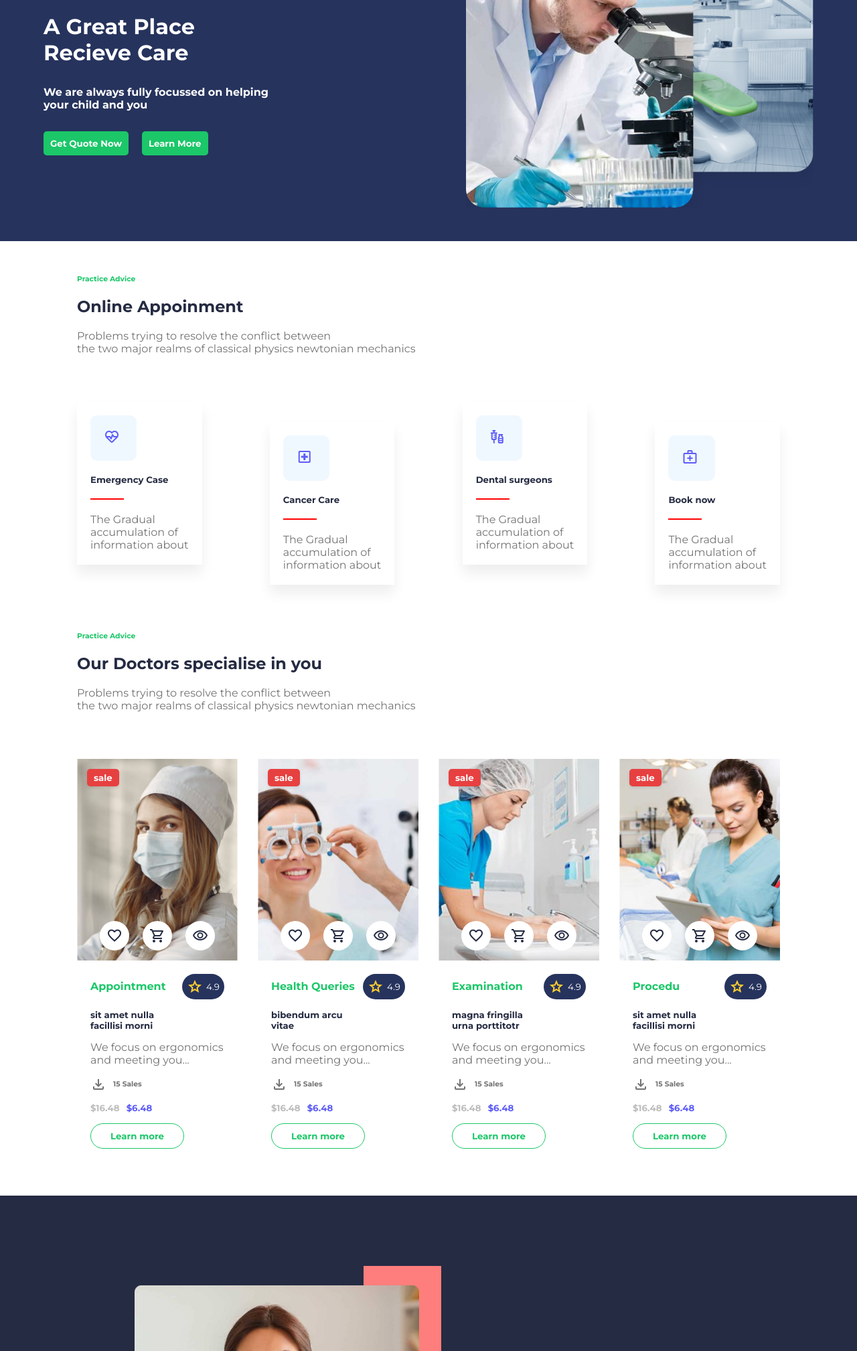
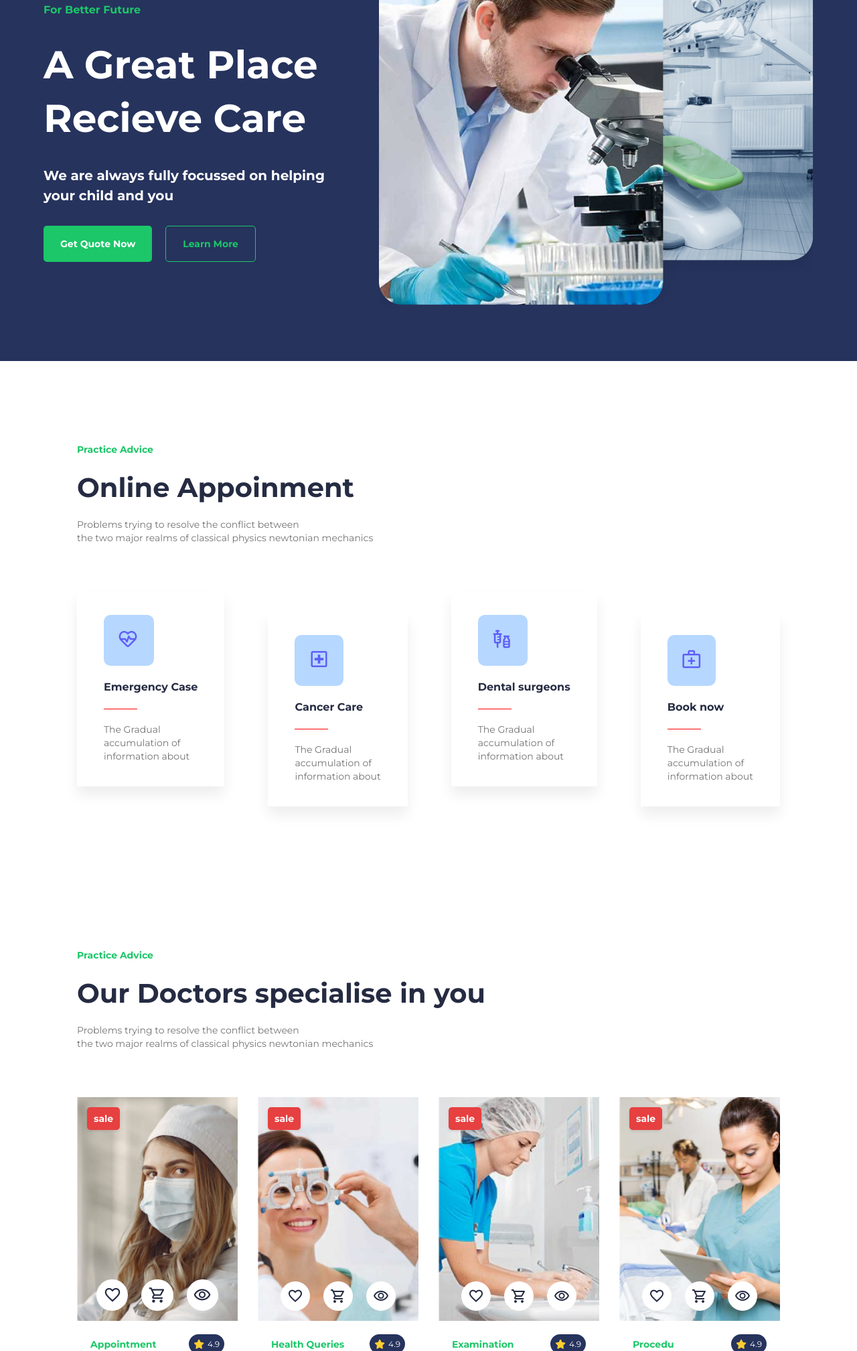
Before and after one commit to Arjunppp/HTML_CSS_PROJECT_2, a plain HTML site: page index.html in a window 1280 px wide. Shown: the part 240-2257 px from the top of the page at 67% size. Drawn offline with nearby package versions, Linux system fonts and the light colour scheme.

Commit message:
Font corrections for forst three page complted

```diff
--- a/CSS/styles.css
+++ b/CSS/styles.css
@@ -14,12 +14,14 @@
     max-width: 1050px;
     margin: 0 auto;
 }
+
 .container2 {
     max-width: 1150px;
     margin: 0 auto;
 }
+
 .btn_common {
-    padding: 10px;
+    padding: 15px 25px;
     border: none;
     cursor: pointer;
     background-color: #1BC768;
@@ -29,40 +31,68 @@
     align-items: center;
     justify-content: center;
     gap: 10px;
+    font-size: 14px;
+    line-height: 22px;
 
 }
-.sec-cntnr
-{
+
+.material-symbols-outlined.md-14 {
+    font-size: 14px;
+}
+
+.sec-cntnr {
     display: flex;
     flex-direction: column;
     gap: 70px;
-    padding: 50px 0;
+    padding: 120px 0;
 }
 
-.sec-hd
-{
+.sec-hd {
     display: flex;
     flex-direction: column;
     gap: 20px;
     color: #26335D;
 
 }
-.sec-hd h6
-{
+
+.sec-hd h6 {
     color: #1BC768;
+    font-size: 14px;
+    line-height: 24px;
+    font-weight: 700;
 }
-.sec-hd h2 , .sec-1-bdy-itm h5
-{
+
+.sec-hd h2 {
     color: #252B42;
+    font-size: 40px;
+    font-weight: 700;
+    line-height: 50px;
 
 }
-.sec-hd p ,.sec-1-bdy-itm p
-{
 
-    color:#737373;
+.sec-hd p {
+
+    color: #737373;
+    font-size: 14px;
+    font-weight: 400;
+    line-height: 20px;
 
 
 }
+
+.sec-1-bdy-itm h5 {
+    color: #252B42;
+    font-size: 16px;
+    line-height: 24px;
+
+}
+
+.sec-1-bdy-itm p {
+    color: #737373;
+    font-size: 14px;
+    line-height: 20px;
+}
+
 /* Header  section styling */
 header,
 .bnr {
@@ -78,22 +108,31 @@ header,
     padding: 2% 0;
 }
 
+.nav-bar>h3:hover,
+.nav-bar>ul>li>a:hover {
+    color: #1BC678;
+}
+
+
 .nav-bar ul {
     display: flex;
     list-style: none;
     flex: 1;
-    gap: 2%;
+    gap: 5%;
 }
 
 .nav-bar ul li a {
     text-decoration: none;
+    font-size: 14px;
+    font-weight: 700;
+    line-height: 24px;
 }
 
 .Hdr-btn {
     display: flex;
     align-items: center;
     padding-right: 30px;
-    gap: 15px;
+    gap: 45px;
 }
 
 
@@ -101,249 +140,341 @@ header,
     background: transparent;
 }
 
+.btn_common:hover {
+    background-color: white;
+    color: #1BC678;
+}
+
+.btn-login:hover {
+    color: #1BC678;
+    background: transparent;
+}
+
+.btn_common:hover>span {
+    background-color: white;
+    color: #1BC678;
+}
+
+.nav-bar h3 {
+    font-weight: 700;
+    font-size: 24px;
+    line-height: 32px;
+
+}
+
 /* Styling for banner container */
 
 .bnr_cntnr {
     display: flex;
     justify-content: space-between;
-    padding: 50px 0;
+    padding: 84px 0;
 }
 
 .bnr_img {
-    display: flex;
-    justify-content: flex-end;
-    align-items: center;
-    padding-left: 30px;
+
+
+    flex: 1;
+    height: 120%;
 }
 
-.bnr_img img {
-    width: 80%;
-
-}
 
 .bnr_cntnt {
     display: flex;
     flex-direction: column;
     justify-content: center;
     gap: 30px;
+    flex: 1;
 }
 
 .bnr_cntnt_btn {
     display: flex;
     gap: 20px;
 }
+
+.bnr_cntnt h5 {
+    font-size: 16px;
+    line-height: 24px;
+    font-weight: 700;
+    color: #1BC768;
+}
+
+.bnr_cntnt h1 {
+
+    font-size: 58px;
+    line-height: 80px;
+    font-weight: 700;
+
+}
+
+.bnr_cntnt h4 {
+
+    font-size: 20px;
+    line-height: 30px;
+    font-weight: 700;
+
+
+}
+
+.btn_common.bnr-btn {
+    background-color: transparent;
+    border: 1px solid #1BC768;
+    color: #1BC768;
+}
+
+.btn_common.bnr-btn:hover {
+    border: 1px solid #fff;
+    color: #fff;
+}
+
 /* Section-1 styling begins here */
 
-.sec-1-bdy
-{
+.sec-1-bdy {
     display: flex;
     gap: 10px;
     justify-content: space-between;
 
 }
-.sec-1-bdy-itm
-{
+
+.sec-1-bdy-itm {
     display: flex;
     flex-direction: column;
     gap: 20px;
-    padding: 20px;
-  box-shadow: 0px 13px 19px 0px #00000012;
+    padding: 35px 40px;
+    box-shadow: 0px 13px 19px 0px #00000012;
 
 
 
 }
 
-.sec-1-bdy-itm:hover{
+.sec-1-bdy-itm:hover {
     background-color: #1BC768;
+
 }
 
 
 
-.sec-1-bdy-itm-4 ,.sec-1-bdy-itm-2
-{
+
+
+.sec-1-bdy-itm-4,
+.sec-1-bdy-itm-2 {
     position: relative;
     top: 30px;
 }
 
-.sec-1-bdy-itm-icn
-{
-    background-color: aliceblue;
+.sec-1-bdy-itm-icn {
+    background-color: #B6D7FF;
+
     border-radius: 10px;
     border: none;
-    padding: 20px;
-    width: 20%;
-
+    padding: 20px 20px;
+    width: 25%;
 }
 
-.hrzntl-rule
-{
+.hrzntl-rule {
     width: 50px;
-    height: 2px;
+    height: 1px;
     background-color: red;
     border: none;
 }
 
 
 
-.sec-1-bdy-itm-icn *
-{
+.sec-1-bdy-itm-icn * {
     color: #5D5DF9;
 
+}
+
+.sec-1-bdy-itm:hover>.sec-1-bdy-itm-icn,
+.sec-1-bdy-itm:hover>.hrzntl-rule {
+    background-color: white;
+}
+
+.sec-1-bdy-itm:hover>h5,
+.sec-1-bdy-itm:hover>p {
+    color: white;
+}
+
+.material-symbols-outlined.sec-1-icon {
+    font-size: 32px;
 }
 
 /* section-1 ends here */
 /* section-2 begins here */
 
-.sec-2-bdy
+.material-symbols-outlined.fnt-27
 {
+    font-size: 27px;
+}
+.sec-2-bdy {
     display: grid;
 
-    grid-template-rows: repeat(2 ,1fr);
-    grid-template-columns: repeat(4,1fr);
+    grid-template-rows: repeat(2, 1fr);
+    grid-template-columns: repeat(4, 1fr);
     column-gap: 30px;
 }
 
-.sec-2-itm-1
-{
-    background-image:url("../images/img1.png");
+.sec-2-itm-1 {
+    background-image: url("../images/img1.png");
     background-repeat: no-repeat;
     background-size: cover;
 
 }
-.sec-2-itm-2
-{
-    background-image:url("../images/img2.png");
+
+.sec-2-itm-2 {
+    background-image: url("../images/img2.png");
     background-repeat: no-repeat;
     background-size: cover;
 }
-.sec-2-itm-3
-{
-    background-image:url("../images/img3.png");
+
+.sec-2-itm-3 {
+    background-image: url("../images/img3.png");
     background-repeat: no-repeat;
     background-size: cover;
 }
-.sec-2-itm-4
-{
-    background-image:url("../images/img4.png");
+
+.sec-2-itm-4 {
+    background-image: url("../images/img4.png");
     background-repeat: no-repeat;
     background-size: cover;
 }
-.sec-2-disp
-{
+
+.sec-2-disp {
     display: flex;
     flex-direction: column;
     gap: 15px;
     padding: 20px;
 }
 
-.disp-cntnr-1
-{
+.disp-cntnr-1 {
     display: flex;
     justify-content: space-between;
     align-items: center;
 }
-.disp-cntnr-2
-{
+
+.disp-cntnr-2 {
     display: flex;
     justify-content: start;
     align-items: center;
     gap: 10px;
 }
-.disp-cntnr-3
-{
+
+.disp-cntnr-3 {
     display: flex;
     gap: 10px;
 }
-.disp-btn
-{
-    background: transparent;
-    border: 1px solid #1BC768;
-    border-radius: 20px;
+
+.btn_common.bnr-btn.disp-btn {
+
+    border-radius: 30px;
     width: 70%;
-    display: inline-block;
-    color: #1BC768;
+
 }
-.disp-cntnr-1 a
-{
+
+.btn_common.bnr-btn.disp-btn:hover {
+    border: 1px solid #252B42;
+    color: #252B42;
+}
+
+.disp-cntnr-1 a {
     color: #1BC768;
     text-decoration: none;
     font-weight: 700;
+    font-size: 14px;
+    line-height: 24px;
 }
-.rtng
-{
+
+.rtng {
     border-radius: 20px;
     display: flex;
     justify-content: space-between;
     align-items: center;
     padding: 7px;
     gap: 5px;
-    background-color: #26335D; ;
+    background-color: #26335D;
+    ;
 
 }
 
-.rtng small
-{
+.rtng small {
     color: #fff;
+    font-size: 12px;
 
 }
 
-.rtng span{
-    color:  #FFCE31;
+.rtng i {
+    color: #FFCE31;
 
 }
-.sec-2-disp > h5{
+i.fa-solid.fa-star.fnt {
+    font-size: 14px;
+}
+
+.sec-2-disp>h5 {
+
     color: #252B42;
+    font-size: 16px;
+    line-height: 24px;
+    font-weight: 700;
 
 }
 
-.sec-2-disp p{
+.sec-2-disp p {
     color: #737373;
+    font-size: 14px;
+    line-height: 20px;
+    font-weight: 400;
+}
 
-}
-.disp-cntnr-2  *
-{
+.disp-cntnr-2 * {
     color: #737373;
+    font-size: 14px;
+    font-weight: 700;
+    line-height: 24px;
 
 }
 
-.disp-cntnr-3 :nth-child(1)
-{
+.disp-cntnr-3 :nth-child(1) {
     color: #BDBDBD;
+    font-size: 16px;
+    line-height: 24px;
 
 }
-.disp-cntnr-3 :nth-child(2)
-{
+
+.disp-cntnr-3 :nth-child(2) {
     color: #5D5DF9;
+    font-size: 16px;
+    line-height: 24px;
 
 }
-.sec-2-itm
-{
+
+.sec-2-itm {
     display: flex;
     flex-direction: column;
     justify-content: space-between;
     padding: 15px;
 }
 
-.sec2-prdct-actn
-{
+.sec2-prdct-actn {
     display: flex;
     gap: 20px;
     justify-content: center;
 }
 
-.sec-2-btn button
-{
+.sec-2-btn button {
     background-color: #E74040;
     box-shadow: 0px 2px 4px 0px #0000001A;
+    font-size: 14px;
+    line-height: 24px;
     border: none;
     font-weight: 700;
     padding: 5px 10px;
     border-radius: 5px;
 
 }
+
 .sec2-prdct-actn span {
     border-radius: 50%;
-    background-color:   #fff;
+    background-color: #fff;
     color: #252B42;
     padding: 10px;
 
@@ -352,105 +483,116 @@ header,
 
 /* Section -3 styles */
 
-.sec-3
-{
-    background-color:#252B42
+.sec-3 {
+    background-color: #252B42
 }
 
-.sec-3-cntnr
-{
+.sec-3-cntnr {
     display: flex;
     align-items: center;
     justify-content: space-between;
     padding: 10% 0;
 
 }
-.sec-3-cntnt
-{
+
+.sec-3-cntnt {
     display: flex;
     flex-direction: column;
     gap: 35px;
+    flex: 1;
+}
+
+.sec-3-img {
+    flex: 1;
 }
 
 
 /* section 3 ends here */
 /* Styling for section 4 */
 
-.sec-4-bdy-cntnr
-{
+.sec-4-bdy-cntnr {
     box-shadow: 0px 13px 19px 0px #00000012;
 
 
 }
-.sec-4-bdy-sub-cntnr
-{
+
+.sec-4-bdy-sub-cntnr {
     display: flex;
     flex-direction: column;
-    gap:20px;
+    gap: 20px;
     padding: 40px;
     position: relative;
 }
-.sec-4-bdy-sub-cntnr ul{
+
+.sec-4-bdy-sub-cntnr ul {
     display: flex;
     flex-direction: column;
     gap: 10px;
     list-style: none;
     align-items: start;
     justify-content: center;
-    padding-bottom:60px;
+    padding-bottom: 60px;
 }
-.sec-4-bdy-sub-cntnr ul li{
+
+.sec-4-bdy-sub-cntnr ul li {
     display: flex;
     align-items: center;
     gap: 5px;
 }
-.sec-4-bdy
-{
+
+.sec-4-bdy {
     display: flex;
     justify-content: space-between;
 }
-.sec-4-bdy-icon
-{
+
+.sec-4-bdy-icon {
     width: 10%;
     height: 10%;
-    padding:7px 8px 1px 8px;
-     border-radius:50%;
+    padding: 7px 8px 1px 8px;
+    border-radius: 50%;
     background-color: #5D5DF9;
 
 }
-.sec-4-bdy-sub-cntnr h3 , ul>li{
+
+.sec-4-bdy-sub-cntnr h3,
+ul>li {
     color: #252B42;
 
 }
-.sec-4-bdy-sub-cntnr h6 , p{
-    color:  #737373;
+
+.sec-4-bdy-sub-cntnr h6,
+p {
+    color: #737373;
 
 }
-.sec-4-price h2
-{
+
+.sec-4-price h2 {
     color: #1BC768;
 
 }
-.sec-4-price h6{
-    color:#8EC2F2;
+
+.sec-4-price h6 {
+    color: #8EC2F2;
 
 }
-.sec-4-bdy-sub-cntnr ul :nth-child(1) span,.sec-4-bdy-sub-cntnr ul :nth-child(2) span,.sec-4-bdy-sub-cntnr ul :nth-child(3) span
-{
+
+.sec-4-bdy-sub-cntnr ul :nth-child(1) span,
+.sec-4-bdy-sub-cntnr ul :nth-child(2) span,
+.sec-4-bdy-sub-cntnr ul :nth-child(3) span {
     color: #1BC768;
 }
-.sec-4-bdy-sub-cntnr ul :nth-child(4) span,.sec-4-bdy-sub-cntnr ul :nth-child(5) span
-{
-    color:#BDBDBD;
+
+.sec-4-bdy-sub-cntnr ul :nth-child(4) span,
+.sec-4-bdy-sub-cntnr ul :nth-child(5) span {
+    color: #BDBDBD;
 
 }
-.sec-4-bdy-sub-cntnr ul :nth-child(5)
-{
- display: flex;
+
+.sec-4-bdy-sub-cntnr ul :nth-child(5) {
+    display: flex;
 }
 
-.cntnr-new-icon
-{
+.cntnr-new-icon {
     display: inline-block;
     background-color: #E77C40;
     border-radius: 50%;
@@ -463,25 +605,25 @@ header,
 }
 
 /* Section-5 designs */
-.sec-5-bdy
-{
+.sec-5-bdy {
     display: flex;
 }
-.sec-5-bdy-cntnr
-{
+
+.sec-5-bdy-cntnr {
     display: flex;
     flex-direction: column;
     align-items: center;
-    gap:10px;
+    gap: 10px;
+    flex: 1;
 }
 
-.sec-5-bdy-cntnr img{
+.sec-5-bdy-cntnr img {
     width: 25%;
     height: 51%;
     border-radius: 50%;
 }
-.cntnr-card-cntnt
-{
+
+.cntnr-card-cntnt {
     display: flex;
     flex-direction: column;
     align-items: center;
@@ -489,75 +631,74 @@ header,
     padding: 10px;
 }
 
-.cntnr-card-cntnt p, .name-desig h6
-{
+.cntnr-card-cntnt p,
+.name-desig h6 {
     color: #737373;
 
 }
-.cntn_stars
-{
+
+.cntn_stars {
     display: flex;
     gap: 10px;
 
 
 }
 
-.cntn_stars i{
-    color:   #F3CD03;
+.cntn_stars i {
+    color: #F3CD03;
 }
 
-.name-desig
-{
+.name-desig {
     display: flex;
     flex-direction: column;
     align-items: center;
     gap: 10px;
 }
-.name-desig h5
-{
-    color:  #252B42;
+
+.name-desig h5 {
+    color: #252B42;
 
 }
 
 /* Section 5 styling completed */
 /* Section 6 News letter */
 
-.sec-6
-{
-    background-color:#26335D;
+.sec-6 {
+    background-color: #26335D;
 
 }
 
-.sec-6-hd
-{
+.sec-6-hd {
     align-items: center;
 }
-.sec-6-hd h2 , .sec-6-hd p{
+
+.sec-6-hd h2,
+.sec-6-hd p {
     color: #fff;
 }
 
-.sec-6-bdy{
+.sec-6-bdy {
     display: flex;
     justify-content: center;
 }
 
-.sec-6-bdy form{
+.sec-6-bdy form {
     display: flex;
     width: 75%;
 
     gap: 0px;
     position: relative;
 }
-.sec-6-bdy form input
-{
+
+.sec-6-bdy form input {
     border-right: #1BC768;
     padding: 10px;
     width: 100%;
     border-radius: 5px;
     border: none;
 }
-.sec-6-bdy form button
-{
+
+.sec-6-bdy form button {
     position: absolute;
     left: 88%;
 }
@@ -565,53 +706,59 @@ header,
 
 /* Section ends Here */
 /* Styling for footer section */
-.ftr-col
-{
+.ftr-col {
     display: flex;
     flex-direction: column;
     gap: 20px;
 
 }
-.ftr-col h5{
+
+.ftr-col h5 {
     color: #252B42;
 
 }
+
 .ftr-col-link ul {
     display: flex;
     flex-direction: column;
     gap: 17px;
 }
-.ftr-col-link ul{
+
+.ftr-col-link ul {
     list-style: none;
 }
 
-.ftr-col-link ul li a{
+.ftr-col-link ul li a {
     text-decoration: none;
     color: #737373;
     ;
 }
 
-.ftr-diplay
-{
+.ftr-diplay {
     display: flex;
-    gap: 10px;
+    gap: 30px;
     align-items: center;
+    padding: 50px
 }
 
-.cntnr-row
-{
+.cntnr-row {
     display: flex;
     justify-content: space-between;
-}
-.row-cntnt
-{
-    flex: 2;
-}
-.row-cntnt h6{
-    color: #737373;
-    ;
+    padding: 40px 0px;
+
 }
 
-.social-media a i{
+.row-cntnt h6 {
+    color: #737373;
+
+}
+
+.social-media a i,
+.ftr-col-link ul li a span {
     color: #1BC768;
 }
+
+.social-media {
+    display: flex;
+    gap: 20px;
+}
--- a/index.html
+++ b/index.html
@@ -8,13 +8,16 @@
     <link href="https://fonts.googleapis.com/css2?family=Montserrat:ital,wght@0,100..900;1,100..900&display=swap"
         rel="stylesheet">
     <link rel="stylesheet"
-        href="https://fonts.googleapis.com/css2?family=Material+Symbols+Outlined:opsz,wght,FILL,GRAD@20,400,0,0" />
-    <link rel="stylesheet"
-        href="https://fonts.googleapis.com/css2?family=Material+Symbols+Outlined:opsz,wght,FILL,GRAD@24,400,1,0" />
-    <title>medical-Better</title>
+        href="https://fonts.googleapis.com/css2?family=Material+Symbols+Outlined:opsz,wght,FILL,GRAD@20..48,100..700,0..1,-50..200" />
     <link rel="stylesheet" href="https://cdnjs.cloudflare.com/ajax/libs/font-awesome/6.5.1/css/all.min.css"
         integrity="sha512-DTOQO9RWCH3ppGqcWaEA1BIZOC6xxalwEsw9c2QQeAIftl+Vegovlnee1c9QX4TctnWMn13TZye+giMm8e2LwA=="
         crossorigin="anonymous" referrerpolicy="no-referrer" />
+
+
+    <title>Medical Better</title>
+
+
+    <link rel="icon" type="image/x-icon" href="Medicalwp-Medical-Hospital-blue.256.png">
 </head>
 
 <body class="common-mar-pad">
@@ -34,7 +37,7 @@
                 <div class="Hdr-btn">
                     <button type="text" class="common-mar-pad btn_common btn-login">Login</button>
                     <button type="button" class="common-mar-pad btn_common ">JOIN US <span
-                            class="material-symbols-outlined">
+                            class="material-symbols-outlined md-14">
                             arrow_forward
                         </span></button>
                 </div>
@@ -54,15 +57,15 @@
                     <h4 class="common-mar-pad">We are always fully focussed on helping <br>your child and you </h4>
                     <div class="bnr_cntnt_btn">
                         <button type="button" class="btn_common">Get Quote Now</button>
-                        <button type="button" class="btn_common">Learn More</button>
+                        <button type="button" class="btn_common bnr-btn">Learn More</button>
                     </div>
 
 
                 </div>
-                <div class="bnr_img">
-                    <img src="images/none.png" alt="banner_image">
 
-                </div>
+                <img src="images/none.png" class="bnr_img" alt="banner_image">
+
+
             </div>
 
         </div>
@@ -83,7 +86,7 @@
                 <div class="sec-1-bdy">
                     <div class="sec-1-bdy-itm-1 sec-1-bdy-itm">
                         <div class="sec-1-bdy-itm-icn">
-                            <span class="material-symbols-outlined">
+                            <span class="material-symbols-outlined sec-1-icon">
                                 ecg_heart
                             </span>
                         </div>
@@ -94,7 +97,7 @@
                     </div>
                     <div class="sec-1-bdy-itm-2 sec-1-bdy-itm">
                         <div class="sec-1-bdy-itm-icn">
-                            <span class="material-symbols-outlined">
+                            <span class="material-symbols-outlined sec-1-icon">
                                 local_hospital
                             </span>
                         </div>
@@ -105,7 +108,7 @@
                     </div>
                     <div class="sec-1-bdy-itm-3 sec-1-bdy-itm">
                         <div class="sec-1-bdy-itm-icn">
-                            <span class="material-symbols-outlined">
+                            <span class="material-symbols-outlined sec-1-icon">
                                 vaccines
                             </span>
                         </div>
@@ -116,7 +119,7 @@
                     </div>
                     <div class="sec-1-bdy-itm-4 sec-1-bdy-itm">
                         <div class="sec-1-bdy-itm-icn">
-                            <span class="material-symbols-outlined">
+                            <span class="material-symbols-outlined sec-1-icon">
                                 medical_services
                             </span>
                         </div>
@@ -153,13 +156,13 @@
                             <button type="button">sale</button>
                         </div>
                         <div class="sec2-prdct-actn">
-                            <span class="material-symbols-outlined">
+                            <span class="material-symbols-outlined fnt-27">
                                 favorite
                             </span>
-                            <span class="material-symbols-outlined">
+                            <span class="material-symbols-outlined fnt-27">
                                 shopping_cart
                             </span>
-                            <span class="material-symbols-outlined">
+                            <span class="material-symbols-outlined fnt-27">
                                 visibility
                             </span>
                         </div>
@@ -221,9 +224,7 @@
                         <div class="disp-cntnr-1">
                             <a href="#">Appointment</a>
                             <div class="rtng">
-                                <span class="material-symbols-outlined">
-                                    star
-                                </span>
+                                <i class="fa-solid fa-star fnt"></i>
                                 <small class="common-mar-pad">4.9</small>
                             </div>
                         </div>
@@ -240,7 +241,7 @@
                             <h5 class="common-mar-pad">$16.48</h5>
                             <h5 class="common-mar-pad">$6.48</h5>
                         </div>
-                        <button type="button" class="btn_common disp-btn common-mar-pad">Learn more</button>
+                        <button type="button" class="btn_common bnr-btn disp-btn common-mar-pad">Learn more</button>
 
 
 
@@ -249,9 +250,7 @@
                         <div class="disp-cntnr-1">
                             <a href="#">Health Queries</a>
                             <div class="rtng">
-                                <span class="material-symbols-outlined">
-                                    star
-                                </span>
+                                <i class="fa-solid fa-star fnt"></i>
                                 <small class="common-mar-pad">4.9</small>
                             </div>
                         </div>
@@ -268,7 +267,7 @@
                             <h5 class="common-mar-pad">$16.48</h5>
                             <h5 class="common-mar-pad">$6.48</h5>
                         </div>
-                        <button type="button" class="btn_common disp-btn common-mar-pad">Learn more</button>
+                        <button type="button" class="btn_common bnr-btn disp-btn common-mar-pad">Learn more</button>
 
 
 
@@ -277,9 +276,7 @@
                         <div class="disp-cntnr-1">
                             <a href="#">Examination</a>
                             <div class="rtng">
-                                <span class="material-symbols-outlined">
-                                    star
-                                </span>
+                                <i class="fa-solid fa-star fnt"></i>
                                 <small class="common-mar-pad">4.9</small>
                             </div>
                         </div>
@@ -296,7 +293,7 @@
                             <h5 class="common-mar-pad">$16.48</h5>
                             <h5 class="common-mar-pad">$6.48</h5>
                         </div>
-                        <button type="button" class="btn_common disp-btn common-mar-pad">Learn more</button>
+                        <button type="button" class="btn_common bnr-btn disp-btn common-mar-pad">Learn more</button>
 
 
 
@@ -305,9 +302,7 @@
                         <div class="disp-cntnr-1">
                             <a href="#">Procedu</a>
                             <div class="rtng">
-                                <span class="material-symbols-outlined">
-                                    star
-                                </span>
+                                <i class="fa-solid fa-star fnt"></i>
                                 <small class="common-mar-pad">4.9</small>
                             </div>
                         </div>
@@ -324,7 +319,7 @@
                             <h5 class="common-mar-pad">$16.48</h5>
                             <h5 class="common-mar-pad">$6.48</h5>
                         </div>
-                        <button type="button" class="btn_common disp-btn common-mar-pad">Learn more</button>
+                        <button type="button" class="btn_common bnr-btn disp-btn common-mar-pad">Learn more</button>
 
 
 
@@ -553,7 +548,7 @@
                         the two major realms of Classical physics:newtonian Mechanics</p>
                 </div>
                 <div class="sec-6-bdy">
-                <form >
+                    <form>
                         <input type="text" placeholder="Your Email">
                         <button type="submit" class="btn_common ">Subsscribe</button>
                     </form>
```
Also changed, not shown: Medicalwp-Medical-Hospital-blue.256.png (added). Lines whose indentation alone changed are shown as unchanged.
